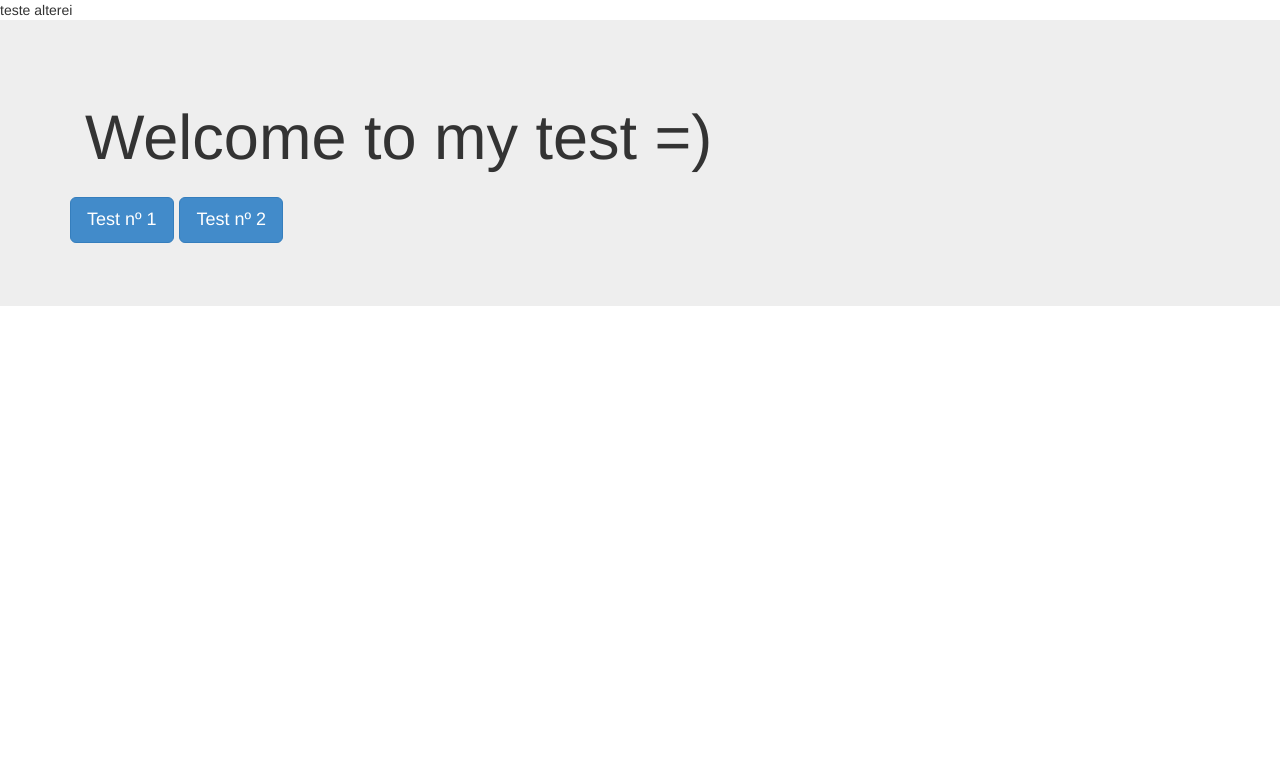
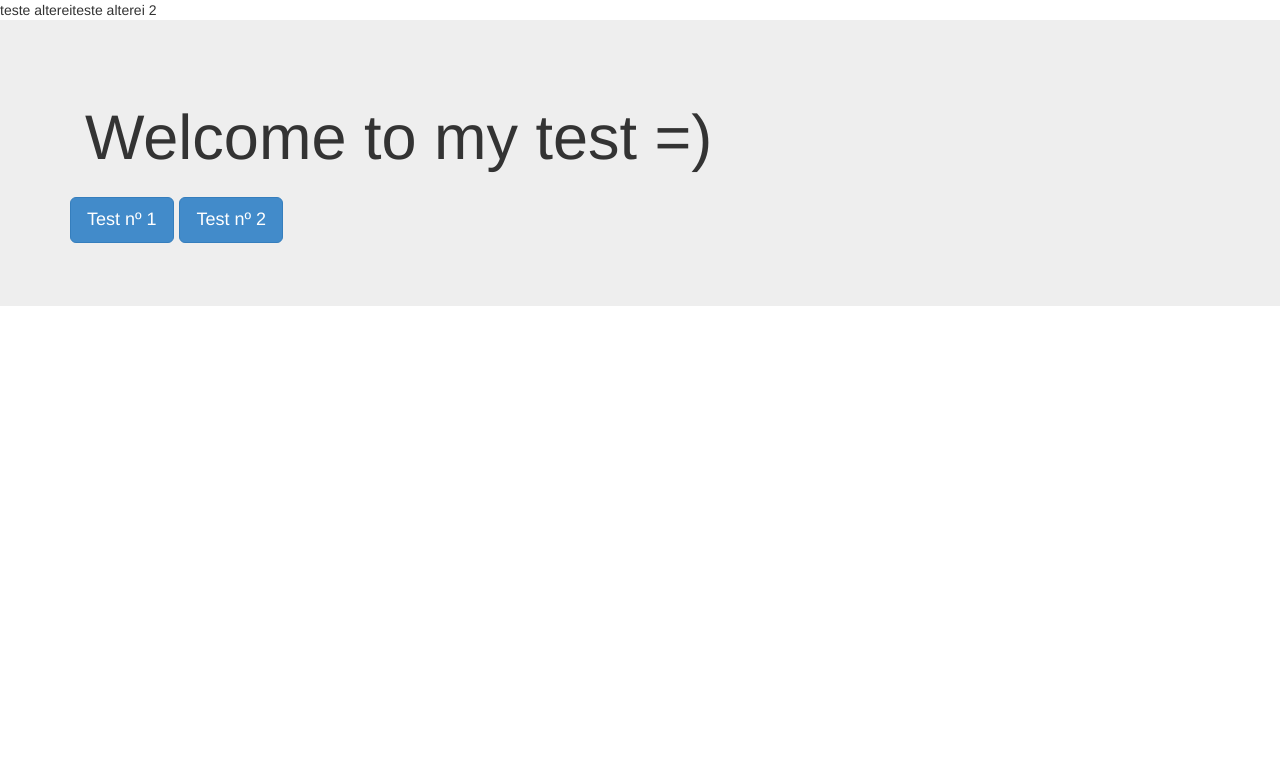
Before and after one commit to krammcarolina/mmdadigital-carol, a PHP site: page /index.php/home in a window 1280 px wide. Shown: the top 769 px of the page. Run offline with PHP 8.4, Linux system fonts and the light colour scheme; data comes from the database, SQL or seed files in the repository.

Commit message:
teste 2 novo branch

```diff
--- a/index.php
+++ b/index.php
@@ -1,5 +1,6 @@
 <?php
   echo "teste alterei";
+  echo "teste alterei 2";
 	$url = explode('/',$_SERVER['REQUEST_URI']);
 	array_shift($url);
 	/*configuração Lucas*/
```
